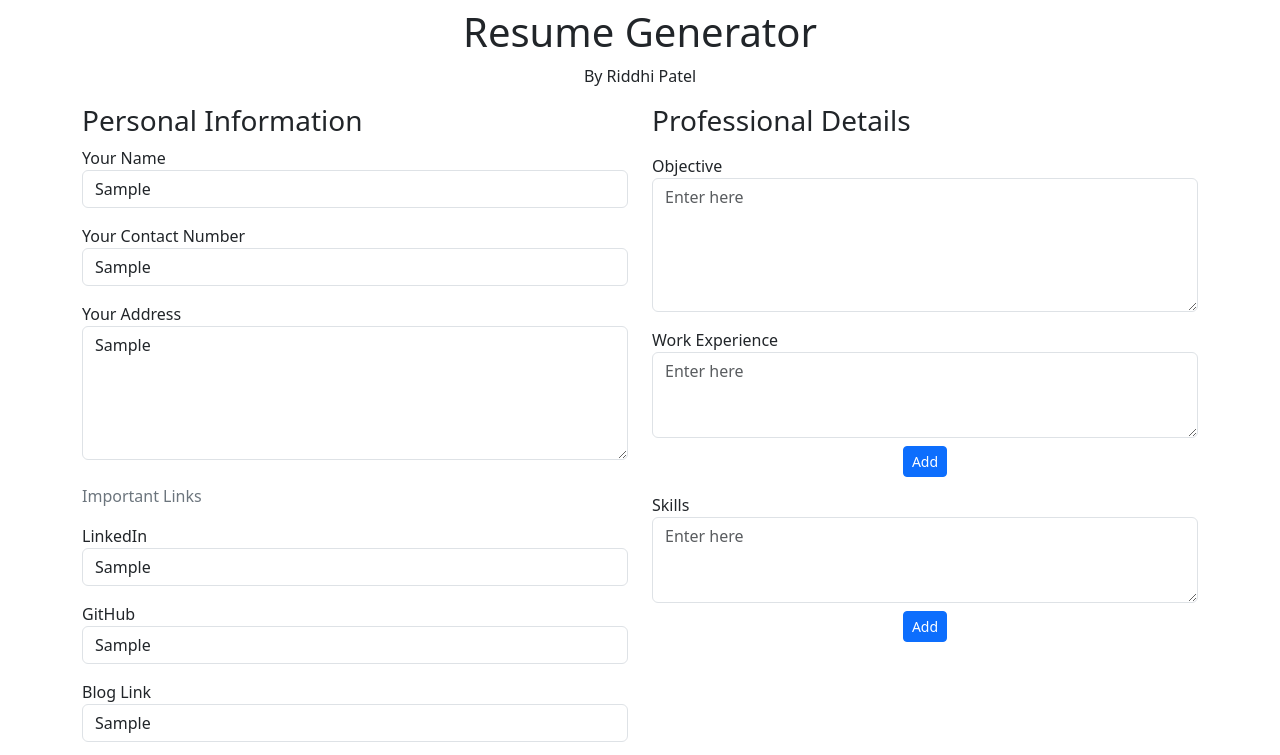
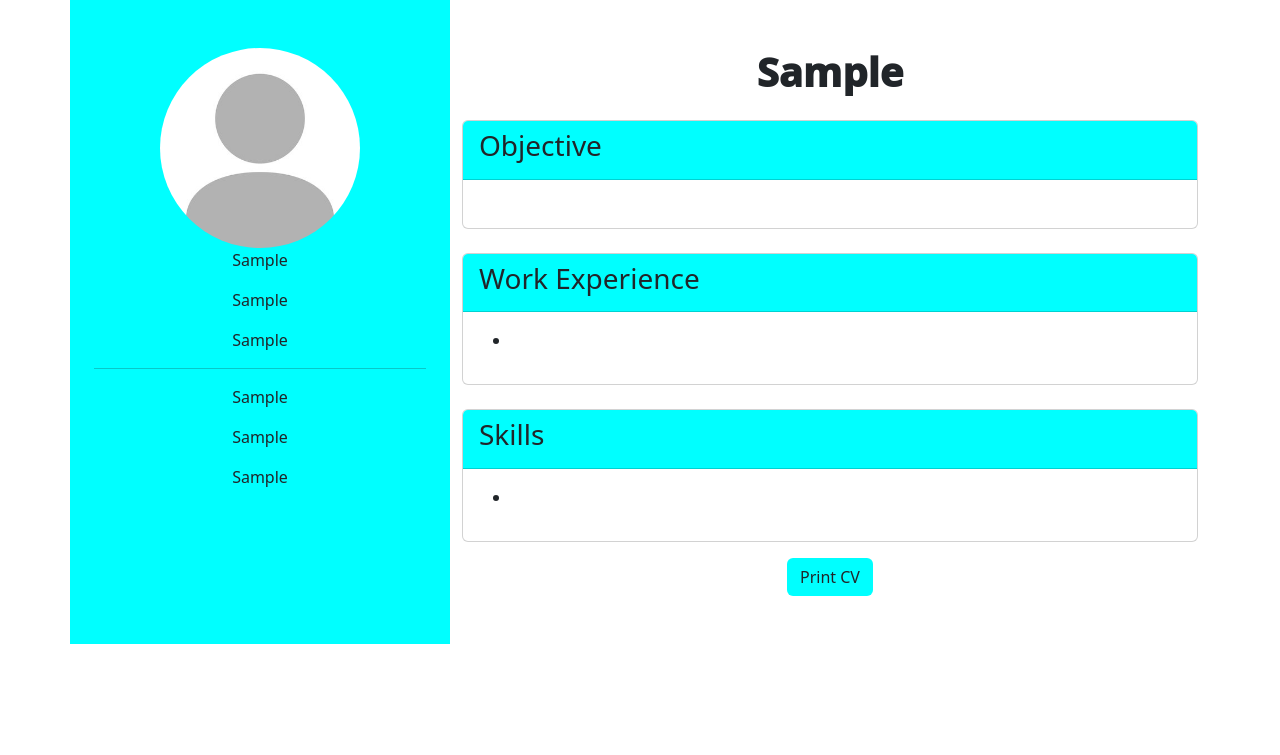
Before and after one commit to riiddhii28/resume-builder, a plain HTML site: page index.html in a window 1280 px wide. Both pictures are taken after typing "Sample", "Sample", "Sample", "Sample", "Sample", "Sample" into the empty fields and a click on the button "Generate CV". Shown: the top 755 px of the page. Drawn offline with nearby package versions, Linux system fonts and the light colour scheme.

Commit message:
New commit

```diff
--- a/index.html
+++ b/index.html
@@ -43,7 +43,7 @@
 
             <div class="form-group mt-2">
                 <label for="linkedField">LinkedIn</label>
-                <input type="text" id="contactField" placeholder="Enter here" class="form-control">
+                <input type="text" id="linkedField" placeholder="Enter here" class="form-control">
             </div>
 
             <div class="form-group mt-3">
@@ -115,7 +115,7 @@
                 />
 
                 <div class="container">
-                    <p id="nameT">Riddhi Patel</p>
+                    <p id="nameT1">Riddhi Patel</p>
                     <p id="contactT">+915462345326</p>
                     <p id="addressT">100 ft road, Vasai(W), INDIA</p>
 
@@ -123,6 +123,8 @@
                     <p id="linkedT"><a href="#1">https://www.linkedin.com/in/riddhi-patel28</a></p>
 
                     <p id="gitT"><a href="#2">https://github.com/riiddhii28</a></p>
+
+                    <p id="blogT"><a href="#3">https://riiddhii.wordpress.com/</a></p>
                 </div>
         </div>
 
@@ -138,7 +140,7 @@
                         <h3>Objective</h3>
                     </div>
                     <div class="card-body">
-                        <p id="objT">Lorem ipsum, dolor sit amet consectetur adipisicing elit. Expedita officia, totam earum culpa minus eius quam quaerat quia minima repellendus dolorum sit, reprehenderit quas necessitatibus ratione, ducimus natus in. Maiores vitae similique dolorem possimus voluptatem dolore molestiae, voluptates, porro corrupti deleniti ipsum repellendus quasi maxime cupiditate, rerum nemo cum exercitationem.</p>
+                        <p id="objectiveT">Lorem ipsum, dolor sit amet consectetur adipisicing elit. Expedita officia, totam earum culpa minus eius quam quaerat quia minima repellendus dolorum sit, reprehenderit quas necessitatibus ratione, ducimus natus in. Maiores vitae similique dolorem possimus voluptatem dolore molestiae, voluptates, porro corrupti deleniti ipsum repellendus quasi maxime cupiditate, rerum nemo cum exercitationem.</p>
                     </div>
                 </div>
 
--- a/script.js
+++ b/script.js
@@ -1,12 +1,101 @@
 function addNewWEField() {
+
 //    console.log("Adding");
 
-let newNode=document.createElement('textarea');
-newNode.classList.add('form-control');
-newNode.classList.add('weField');
-newNode.setAttribute("rows",3);
 
-let weOb=document.getElementById("we");
-let weAddButtonOb=document.getElementsById("weAddButton");
+    let newNode=document.createElement("textarea");
+    newNode.classList.add("form-control");
+    newNode.classList.add("weField");
+    newNode.classList.add("mt-2");
+    newNode.setAttribute("rows", 3);
+    newNode.setAttribute("placeholder", "Enter here");
+
+
+    let weOb = document.getElementById("we");
+    let weAddButtonOb = document.getElementById("weAddButton");
+
+    weOb.insertBefore(newNode, weAddButtonOb);
 
 }
+
+function addNewSKField() {
+
+
+        let newNode=document.createElement("textarea");
+        newNode.classList.add("form-control");
+        newNode.classList.add("skField");
+        newNode.classList.add("mt-2");
+        newNode.setAttribute("rows", 3);
+        newNode.setAttribute("placeholder", "Enter here");
+
+
+        let skOb = document.getElementById("sk");
+        let skAddButtonOb = document.getElementById("skAddButton");
+
+        skOb.insertBefore(newNode, skAddButtonOb);
+
+}
+
+function generateCV() {
+
+    let nameField=document.getElementById('nameField').value;
+
+    let nameT1=document.getElementById('nameT1')
+
+    nameT1.innerHTML=nameField;
+
+    //direct
+    document.getElementById('nameT2').innerHTML=nameField;
+
+    document.getElementById('contactT').innerHTML=document.getElementById('contactField').value;
+
+    document.getElementById('addressT').innerHTML=document.getElementById('addressField').value;
+
+    //links
+    document.getElementById('linkedT').innerHTML=document.getElementById('linkedField').value;
+
+    document.getElementById('gitT').innerHTML=document.getElementById('gitField').value;
+
+    document.getElementById('blogT').innerHTML=document.getElementById('blogField').value;
+
+    //objective
+    document.getElementById('objectiveT').innerHTML=document.getElementById('objectiveField').value;
+
+    //work exp
+    let wes=document.getElementsByClassName('weField')
+
+    let str=" "
+
+    for(let e of wes)
+        {
+            str =str + `<li> ${e.value} </li>`;
+        }
+
+        document.getElementById('weT').innerHTML=str;
+
+
+
+
+    //skills
+    let sks=document.getElementsByClassName('skField')
+
+    let str1=" "
+
+    for(let e of sks)
+        {
+            str1 =str1 + `<li> ${e.value} </li>`;
+        }
+
+    document.getElementById('skT').innerHTML=str1;
+
+
+
+    document.getElementById('cv-form').style.display='none'
+    document.getElementById('cv-template').style.display='block'
+
+
+}
+
+function printCV(){
+    window.print();
+}
--- a/style.css
+++ b/style.css
@@ -1,3 +1,18 @@
-/* body{
-    background-color: red;
+/*  #cv-form {
+    display: none;
+
 } */
+
+#cv-template {
+    display: none;
+
+}
+
+.myimg {
+    border-radius: 50%;
+    width: 200px;
+}
+
+.background{
+    background-color: aqua;
+}
```
Also changed, not shown: 360_F_215844325_ttX9YiIIyeaR7Ne6EaLLjMAmy4GvPC69.jpg (added), 1 other file.
